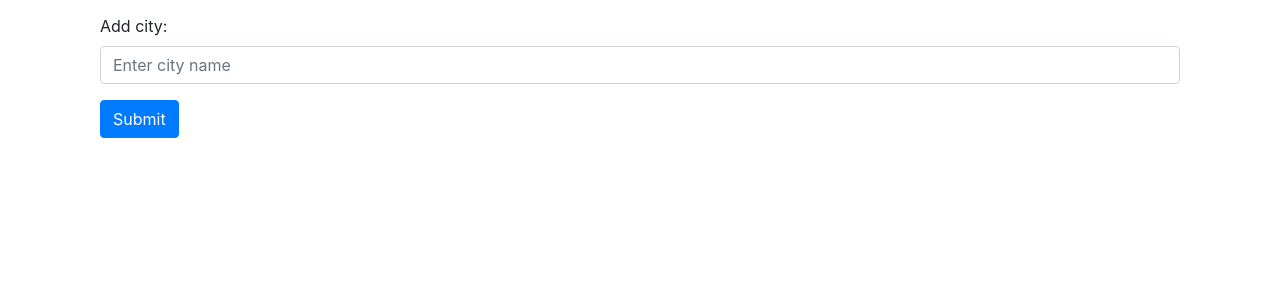
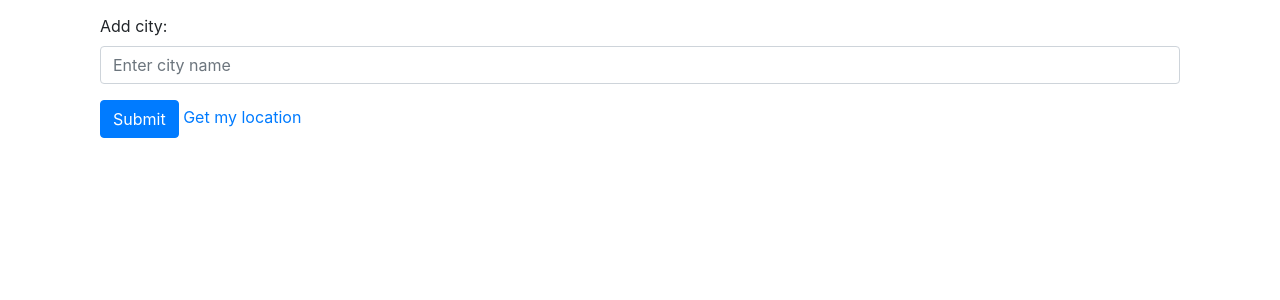
Before and after one commit to DiZiNnEs/weather-website-backend, a Django app: template weather/templates/weather/hourly_forecast.html in a window 1280 px wide. Shown: the part 326-626 px from the top of the page. Run offline with Django 3.2, Linux system fonts and the light colour scheme; the template is opened without the code that fills it, so the values that code supplies are empty; some libraries are stand-ins or nearby versions.

Commit message:
feat(templates): add `get my location` button

```diff
--- a/weather/templates/weather/hourly_forecast.html
+++ b/weather/templates/weather/hourly_forecast.html
@@ -22,9 +22,11 @@
         </div>
 
         <button type="submit" class="btn btn-primary">Submit</button>
+        <a href="{% url 'get_user_coordinates' %}">Get my location</a>
+
     </form>
     {% for city in city_weather %}
-        <div class="card" style="width: 11rem;" >
+        <div class="card" style="width: 11rem;">
             <img class="card-img-top" src="http://openweathermap.org/img/w/{{ city.Weather_icon_name_forecast }}.png"
                  alt="Card image cap">
             <div class="card-body">
--- a/weather/templates/weather/minute_forecast.html
+++ b/weather/templates/weather/minute_forecast.html
@@ -20,8 +20,8 @@
             <input type="email" class="form-control" id="exampleInputEmail1" aria-describedby="emailHelp"
                    placeholder="Enter city name">
         </div>
-
         <button type="submit" class="btn btn-primary">Submit</button>
+        <a href="{% url 'get_user_coordinates' %}">Get my location</a>
     </form>
     {% for city in city_weather %}
         <div class="card" style="width: 11rem;" >
--- a/weather/templates/weather/weekly_forecast.html
+++ b/weather/templates/weather/weekly_forecast.html
@@ -21,6 +21,8 @@
                    placeholder="Enter city name">
         </div>
         <button type="submit" class="btn btn-primary">Submit</button>
+                 <a href="{% url 'get_user_coordinates' %}">Get my location</a>
+
     </form>
     {% for city in city_weather %}
         <div class="card" style="width: 11rem;" >
```
